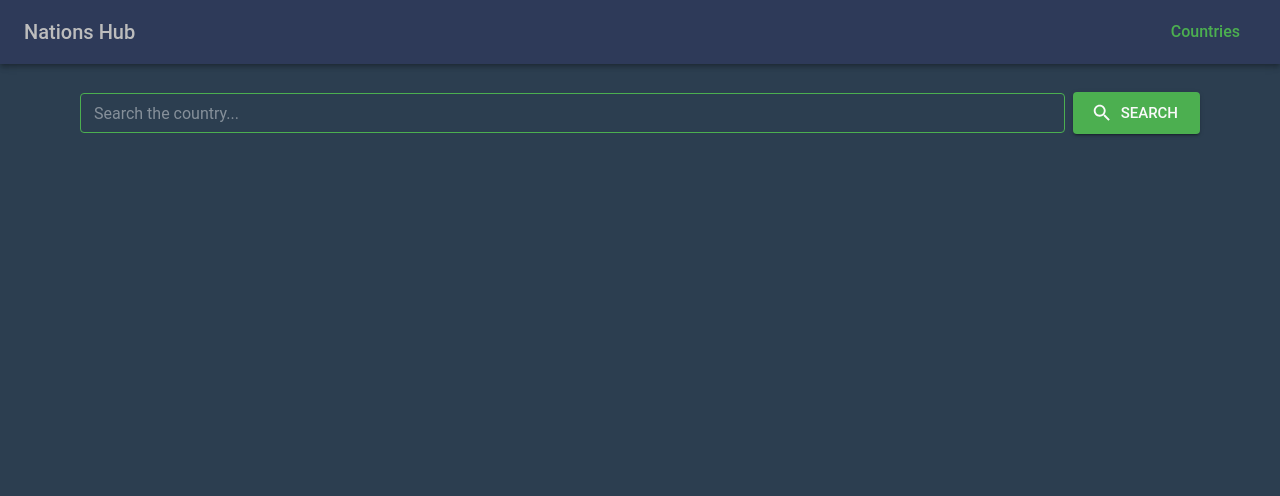
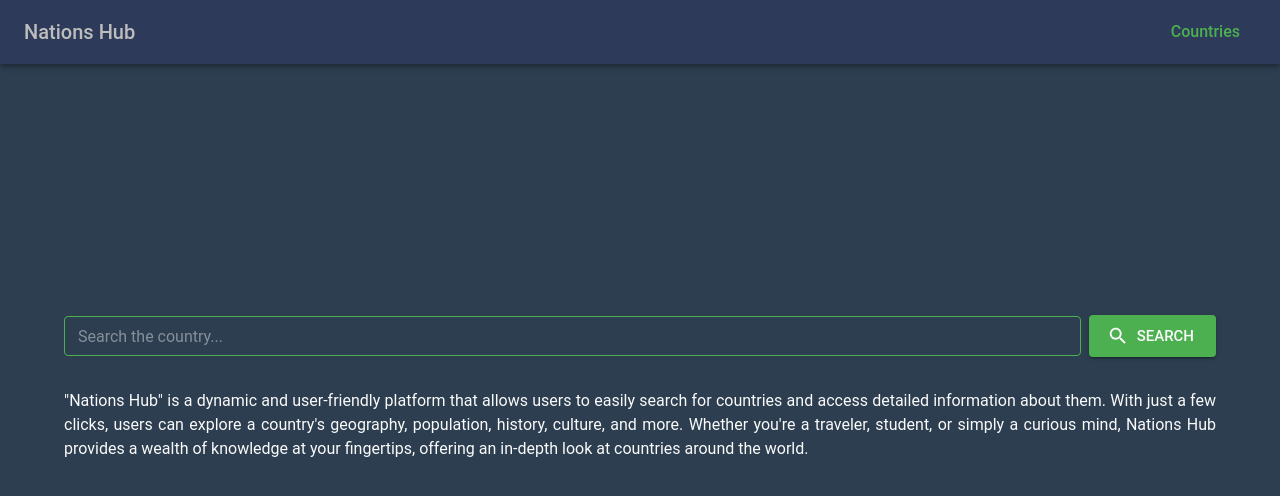
Before and after one commit to crystel1996/nations-hub, a React (Vite) app: page / in a window 1280 px wide. Shown: the top 496 px of the page. Built offline with nearby package versions, Linux system fonts and the light colour scheme.

Commit message:
add text content

```diff
--- a/src/components/Home/Home.tsx
+++ b/src/components/Home/Home.tsx
@@ -1,5 +1,5 @@
-import { Box } from "@mui/material";
-import HomeStyle from "@nations-hub/components/Home/HomeStyle";
+import { Box, Typography } from "@mui/material";
+import { HomeStyle, HomeDescriptionStyle } from "@nations-hub/components/Home/HomeStyle";
 import { HomeComponentInterface } from "@nations-hub/components/Home/interface";
 import SearchForm from "@nations-hub/components/UI/Form/Search/SearchForm";
 import { COUNTRIES_ROUTE } from "@nations-hub/pages/Countries/routes";
@@ -16,6 +16,13 @@ const Home: FC<HomeComponentInterface> = () => {
 
     return <Box sx={HomeStyle}>
         <SearchForm onSubmit={handleSearch} />
+        <Box sx={HomeDescriptionStyle}>
+            <Typography variant="body1" className="content">
+                <Typography component="span">"Nations Hub"</Typography> is a dynamic and user-friendly platform that allows users to easily search for countries and access detailed information about them.
+                With just a few clicks, users can explore a country's geography, population, history, culture, and more.
+                Whether you're a traveler, student, or simply a curious mind, <Typography component="span">Nations Hub</Typography> provides a wealth of knowledge at your fingertips, offering an in-depth look at countries around the world.
+            </Typography>
+        </Box>
     </Box>
 }
 
--- a/src/components/Home/HomeStyle.ts
+++ b/src/components/Home/HomeStyle.ts
@@ -1,7 +1,22 @@
 import { SxProps } from "@mui/material";
 
 const HomeStyle: SxProps = {
-    margin: '20px 0'
-}
+    margin: '20px 0',
+    display: 'flex',
+    justifyContent: 'center',
+    alignItems: 'center',
+    height: 'calc(100vh - 64px)',
+    flexDirection: 'column',
+    gap: '32px'
+};
 
-export default HomeStyle;
+const HomeDescriptionStyle: SxProps = {
+    '& .content': {
+        textAlign: 'justify'
+    }
+};
+
+export {
+    HomeStyle,
+    HomeDescriptionStyle
+};
--- a/src/components/UI/Form/Search/SearchFormStyle.ts
+++ b/src/components/UI/Form/Search/SearchFormStyle.ts
@@ -10,7 +10,7 @@ const SearchFormStyle = ({
         flexDirection: isSmallScreen ? 'column' : 'row',
         alignItems: 'center',
         gap: isSmallScreen ? 2 : 1,
-        padding: '0.5rem 1rem'
+        width: '100%'
     }
 };
 
--- a/src/components/UI/Header/Header.tsx
+++ b/src/components/UI/Header/Header.tsx
@@ -22,7 +22,7 @@ const Header: FC<HeaderComponentInterface> = (props) => {
   };
 
   return (
-    <AppBar position="static" sx={{ backgroundColor: theme.palette.primary.main }}>
+    <AppBar position="fixed" sx={{ backgroundColor: theme.palette.primary.main }}>
       <Toolbar>
         {/* Logo or Brand Name */}
         <Typography
--- a/src/utils/theme.ts
+++ b/src/utils/theme.ts
@@ -43,7 +43,7 @@ const theme = createTheme({
       },
       body1: {
         fontSize: '1rem',
-        color: COLOR.slateBlack,
+        color: COLOR.cloudWhite,
       },
       body2: {
         fontSize: '0.875rem',
```
